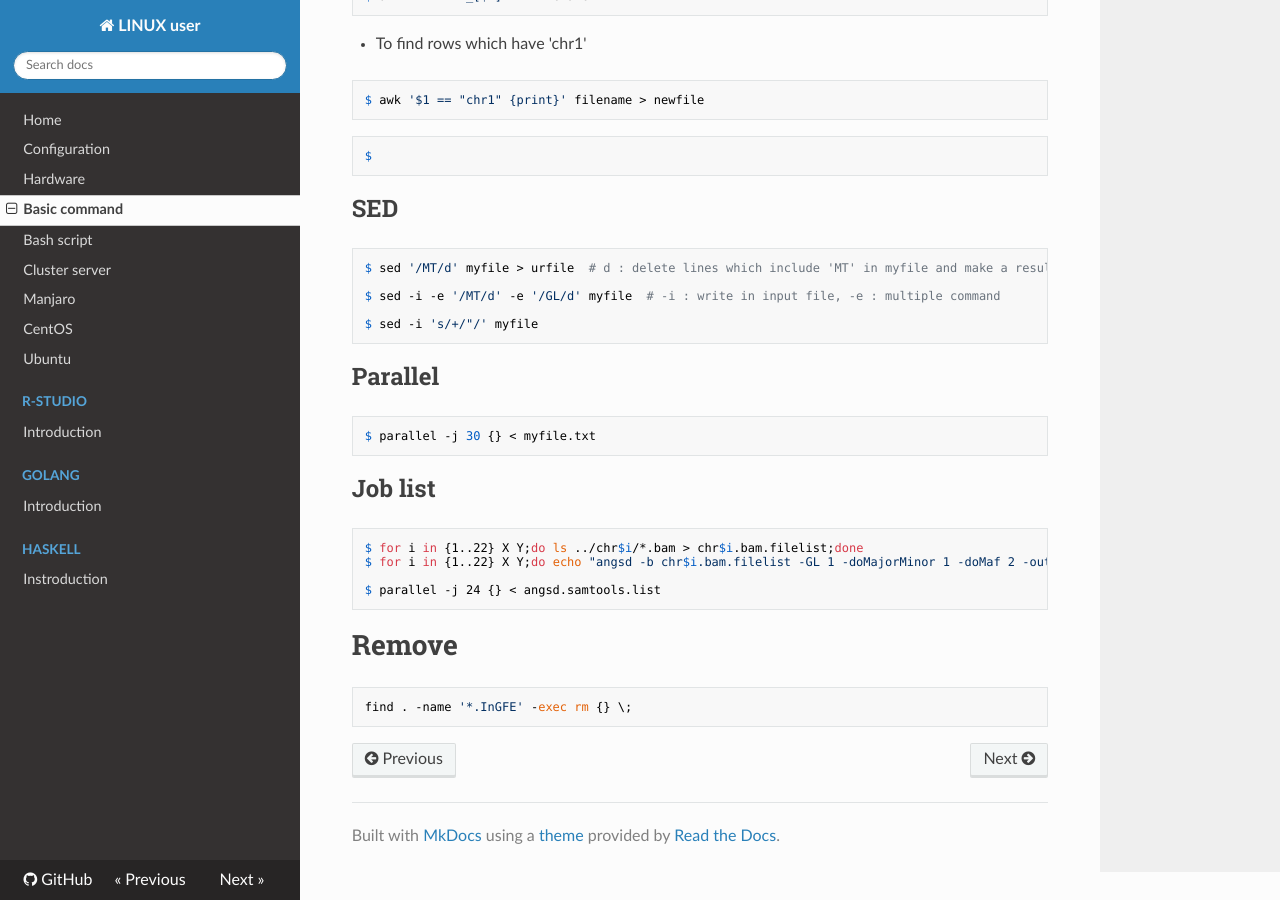
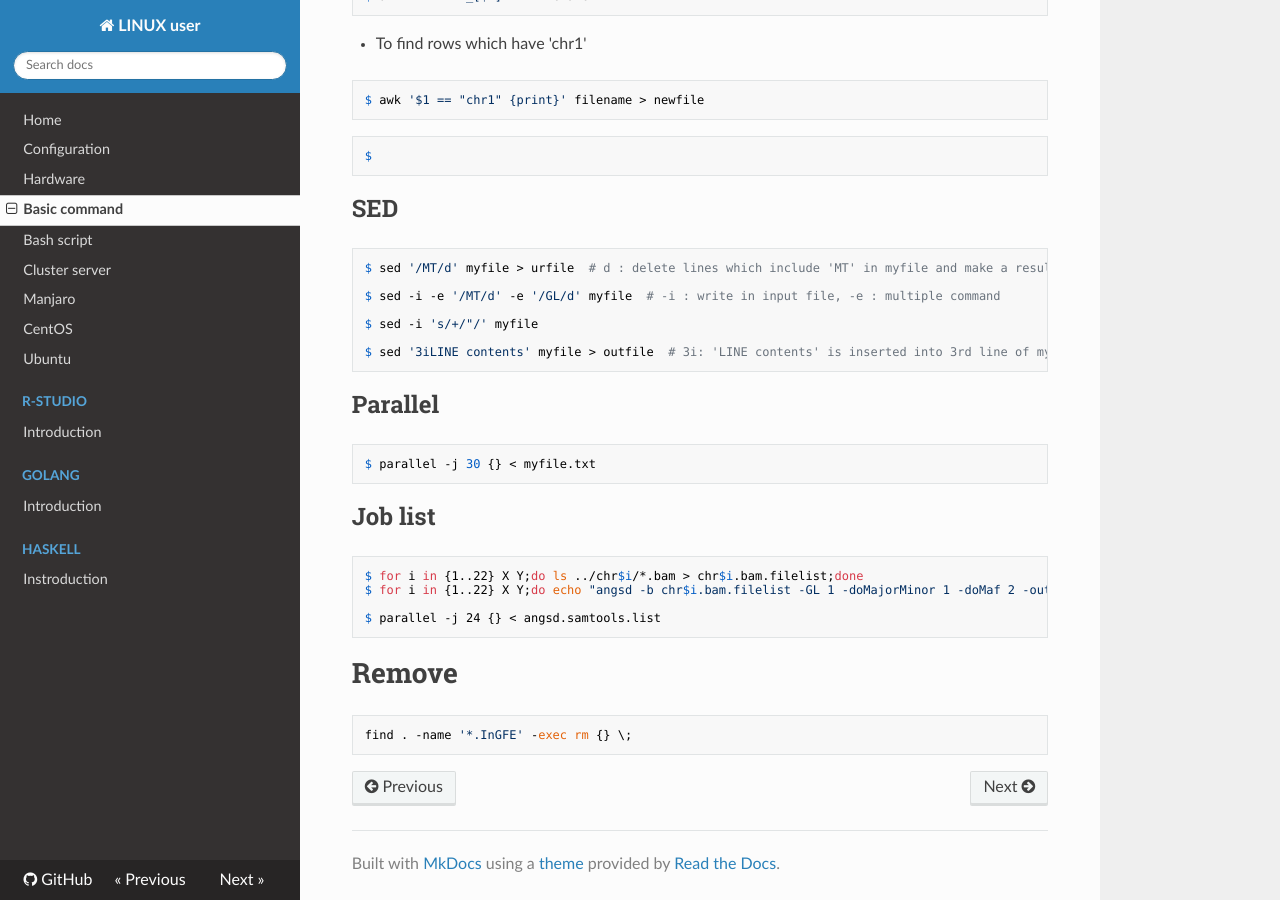
Before and after one commit to WonyoungCho/LINUX, an MkDocs documentation site: the page built from docs/basic_comm.md, in a window 1280 px wide and 900 px high, scrolled down 2456 px. Built offline with MkDocs 1.6.1, drawn with Linux system fonts in a browser that asks for light colours; nearby versions of some CDN libraries; old or Windows-style settings are respelled for this version of MkDocs.

Commit message:
Update basic_comm.md

````diff
--- a/docs/basic_comm.md
+++ b/docs/basic_comm.md
@@ -126,6 +126,8 @@ $ sed '/MT/d' myfile > urfile  # d : delete lines which include 'MT' in myfile a
 $ sed -i -e '/MT/d' -e '/GL/d' myfile  # -i : write in input file, -e : multiple command
 
 $ sed -i 's/+/"/' myfile
+
+$ sed '3iLINE contents' myfile > outfile  # 3i: 'LINE contents' is inserted into 3rd line of myfile.
 ```
 
 ## Parallel
````
